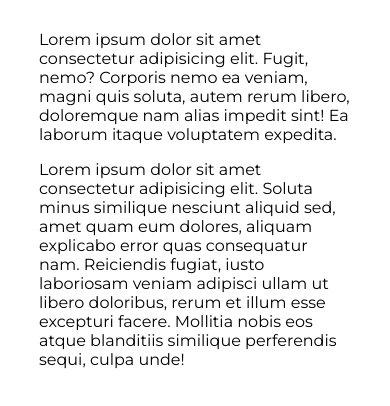
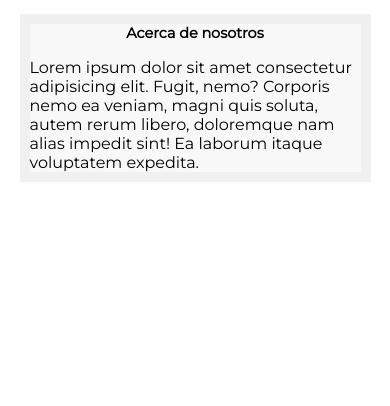
Before and after one commit to JonaDev99/Startup-WebProyect, a website built with webpack: page src/html/index.html in a window 390 px wide. Shown: the part 340-746 px from the top of the page. Built offline with nearby package versions, Linux system fonts and the light colour scheme.

Commit message:
Added a class for container-text

```diff
--- a/src/html/index.html
+++ b/src/html/index.html
@@ -40,8 +40,10 @@
     </div>
 
     <div class="container">
-        <p>Lorem ipsum dolor sit amet consectetur adipisicing elit. Fugit, nemo? Corporis nemo ea veniam, magni quis soluta, autem rerum libero, doloremque nam alias impedit sint! Ea laborum itaque voluptatem expedita.</p>
-        <p>Lorem ipsum dolor sit amet consectetur adipisicing elit. Soluta minus similique nesciunt aliquid sed, amet quam eum dolores, aliquam explicabo error quas consequatur nam. Reiciendis fugiat, iusto laboriosam veniam adipisci ullam ut libero doloribus, rerum et illum esse excepturi facere. Mollitia nobis eos atque blanditiis similique perferendis sequi, culpa unde!</p>
+        <div class="content">
+            <h1 class="title">Acerca de nosotros</h1>
+            <p>Lorem ipsum dolor sit amet consectetur adipisicing elit. Fugit, nemo? Corporis nemo ea veniam, magni quis soluta, autem rerum libero, doloremque nam alias impedit sint! Ea laborum itaque voluptatem expedita.</p>
+        </div>
     </div>
 </body>
 </html>
--- a/src/js/main.js
+++ b/src/js/main.js
@@ -1,6 +1,6 @@
 //importamos el archivo de css
 import '../scss/style.scss';
-
+//Control de scroll en el header
 const header = document.querySelector('.main-header');
 window.addEventListener('scroll', () => {
     const scrollPos = window.scrollY;
@@ -11,7 +11,7 @@ window.addEventListener('scroll', () => {
         header.classList.remove('scrolled');
     }
 });
-
+//Control de apertura y cierre de header
 const menuBtn = window.document.getElementById("menu-btn");
 var cont = 0;
 window.addEventListener('click', (e) => {
--- /dev/null
+++ b/src/scss/partials/_colors.scss
@@ -0,0 +1,2 @@
+$whitesmoke: rgb(248, 248, 248);
+$smoke: #f0f0f0;
--- /dev/null
+++ b/src/scss/partials/_container.scss
@@ -0,0 +1,17 @@
+.container{
+    width: 90%;
+    margin: 1rem auto;
+    padding: 10px;
+    background: $smoke;
+
+    .content{
+        background: $whitesmoke;
+
+        .title{
+        text-align: center;
+        }
+    }
+    p{
+        margin-top: 1rem;
+    }
+}
--- a/src/scss/navbar/_media.scss
+++ b/src/scss/partials/_media.scss
@@ -1,4 +1,5 @@
 @media screen and (max-width: 824px){
+    //_header.scss
     .main-header{
         .menu-icon{
             display: block;
@@ -92,10 +93,28 @@
 
         }
     }
+    /***************/
+
+    //_hero.scss
     .hero{
         height: 40vh;
         h1{
             font-size: .9rem;
         }
     }
+    /***************/
+
+    //_container.scss
+    .container{
+
+        .content{
+
+            .title{
+                font-size: .9rem;
+            }
+        }
 }
+    /***************/
+
+
+}
--- a/src/scss/navbar/main.scss
+++ b/src/scss/partials/main.scss
@@ -3,6 +3,8 @@
 @import './header';
 @import './media';
 @import './animations';
+@import './colors';
+@import './container';
 
 *, *::before, *::after{
     box-sizing: border-box;
@@ -12,15 +14,6 @@
 body{
     font-family: 'Montserrat', sans-serif;
 }
-.container{
-    width: 80%;
-    margin: 2rem auto;
-    //border: 1px solid red;
-
-    p{
-        margin: 1rem 0;
-    }
-}
 
 .logo{
     background: url('../assets/images/DSolutionsLB.png') no-repeat top left / cover ;
--- a/src/scss/style.scss
+++ b/src/scss/style.scss
@@ -1 +1 @@
-@import './navbar/main.scss';
+@import './partials/main.scss';
```
Also changed, not shown: src/scss/partials/_animations.scss (renamed from src/scss/navbar/_animations.scss), src/scss/partials/_header.scss (renamed from src/scss/navbar/_header.scss), src/scss/partials/_hero.scss (renamed from src/scss/navbar/_hero.scss).
